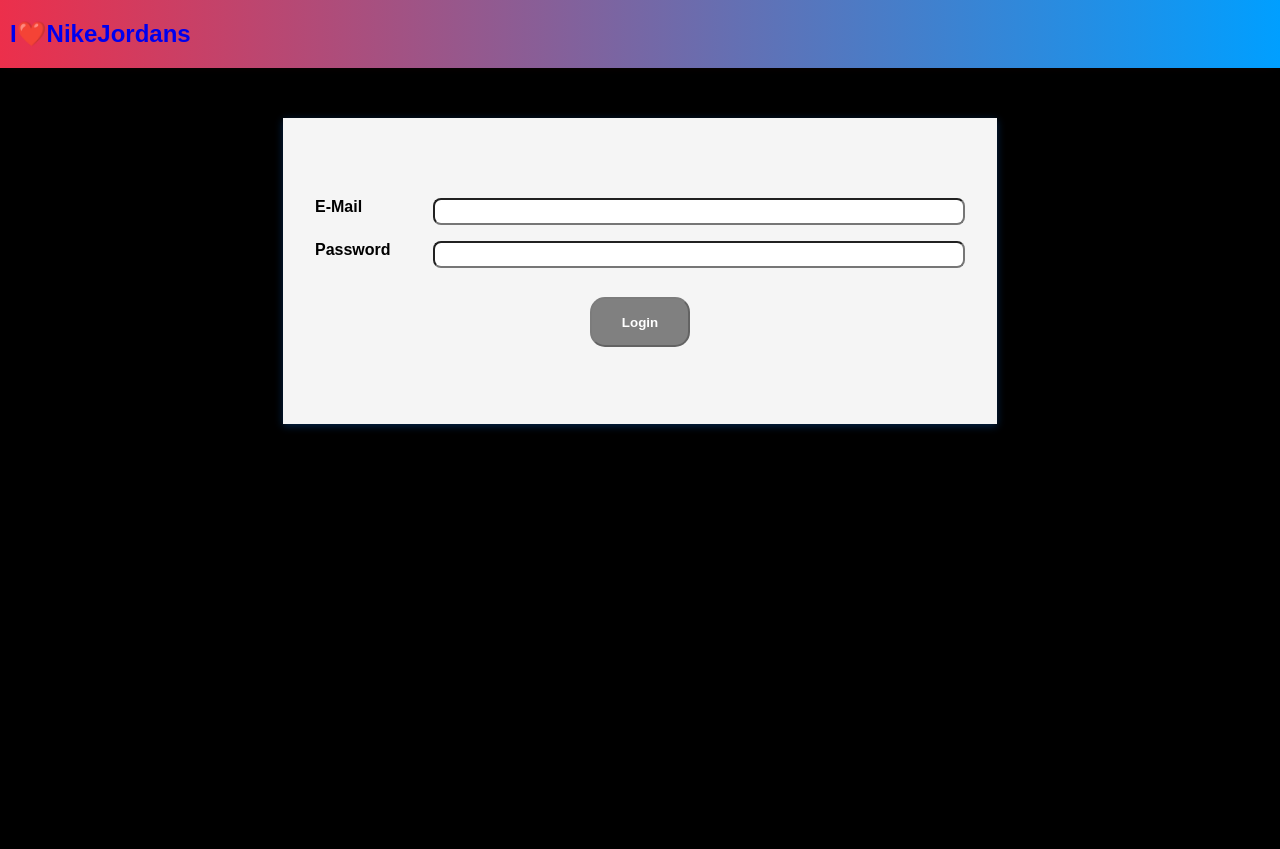
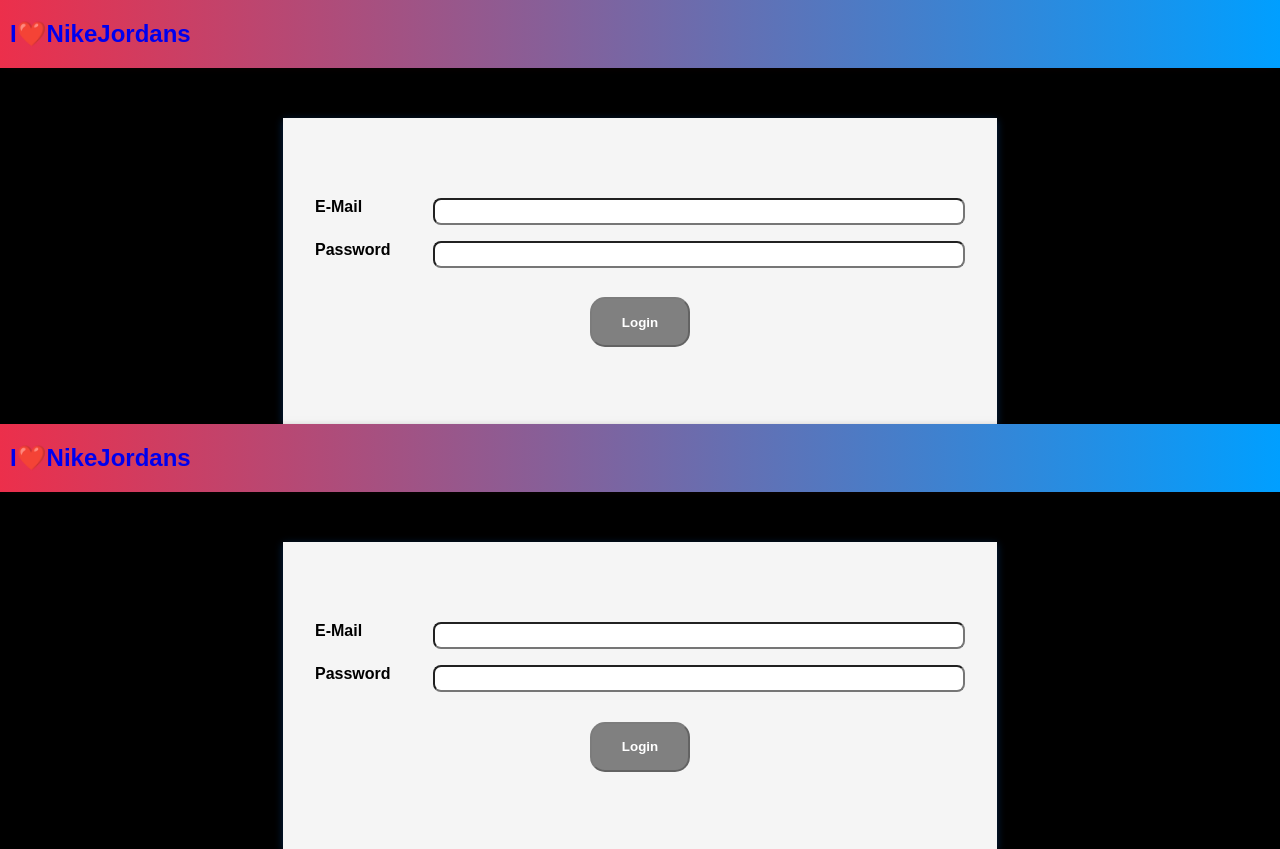
Before and after one commit to ikay995/nike-project, a React (Create React App) app: page / in a window 1280 px wide. Before the commit the page ends 800 px from the top, so only its background shows below. Built offline with nearby package versions, Linux system fonts and the light colour scheme.

Commit message:
modification

```diff
--- a/src/App.js
+++ b/src/App.js
@@ -30,10 +30,12 @@ function App() {
         <div>
             {showNav && <Header onLogOut={handleLogOut} />}
             <Switch>
+                <Route path="/">
+                    <Header />
+                </Route>
                 <Route path="/photo">
                     <Photos />
                 </Route>
-
                 <Route path="/cart">
                     <Cart />
                 </Route>
```
